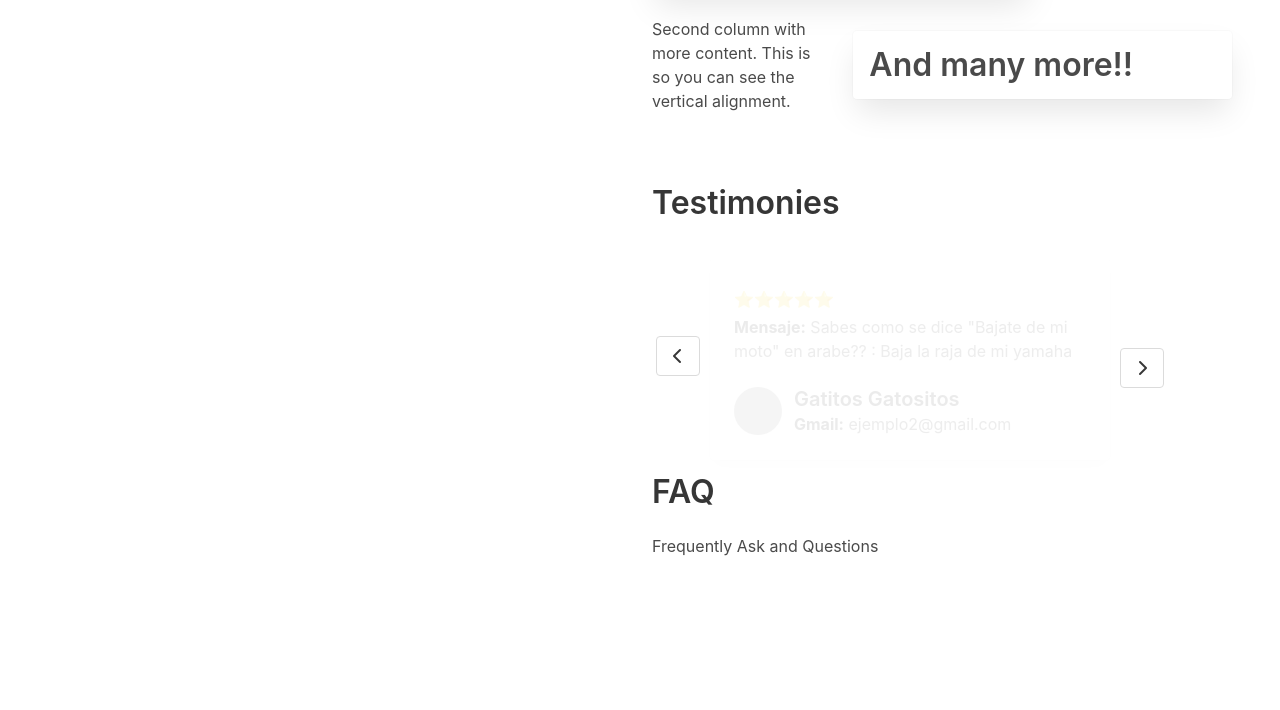
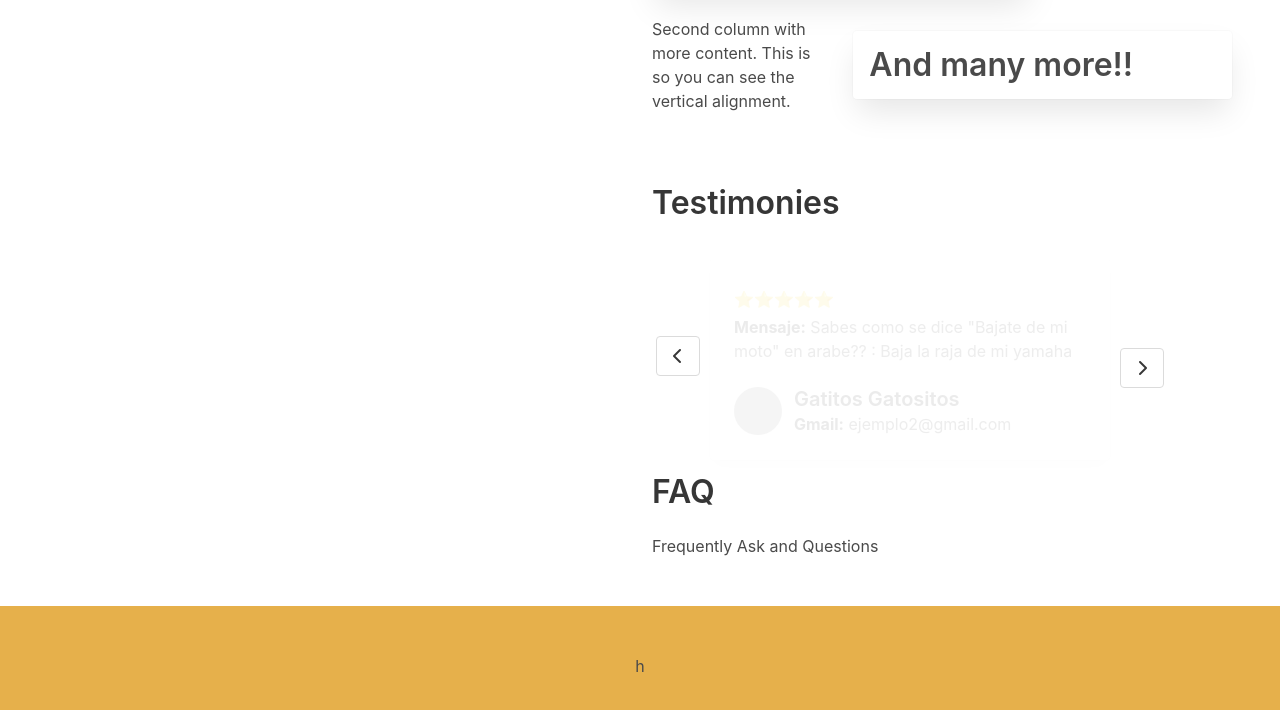
Before and after one commit to Greimer29/suscribe-spark, a plain HTML site: page index.html in a window 1280 px wide. Shown: the part 749-1459 px from the top of the page. Before the commit the page ends 1355 px from the top, so only its background shows below. Drawn offline with Linux system fonts and the light colour scheme; grey boxes are pictures that could not be loaded.

Commit message:
Add footer

```diff
--- a/assets/css/index.css
+++ b/assets/css/index.css
@@ -46,6 +46,10 @@ nav > ul{
     animation: fadeIn ease 1s;
 }
 
+.footer {
+    background-color: #E6B04B;
+}
+
 @media (min-width: 600px) {
     body {
         flex-direction: row;
--- a/index.html
+++ b/index.html
@@ -223,8 +223,12 @@
       </div>
     </section>
 
-    <!-- Esta seccion es explicita y unicamente para el footer -->
-    <footer></footer>
+    <!-- Esta seccion es explicita  xd y unicamente para el footer -->
+    <footer class="footer">
+      <div class="content has-text-centered">
+        <span><p>h </p></span>
+      </div>
+    </footer>
 
     <script src="./assets/js/index.js"></script>
     <script>
```
